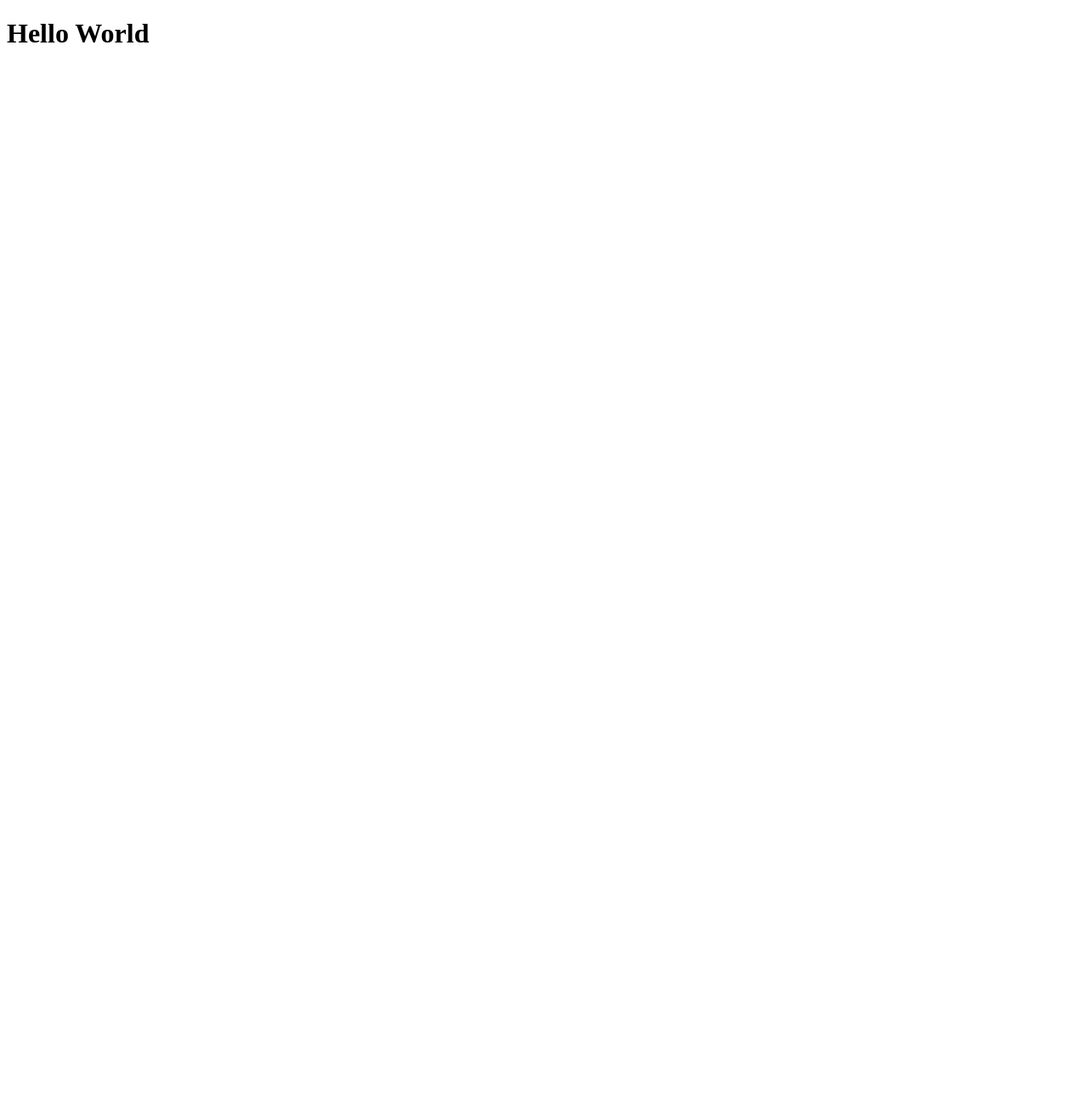
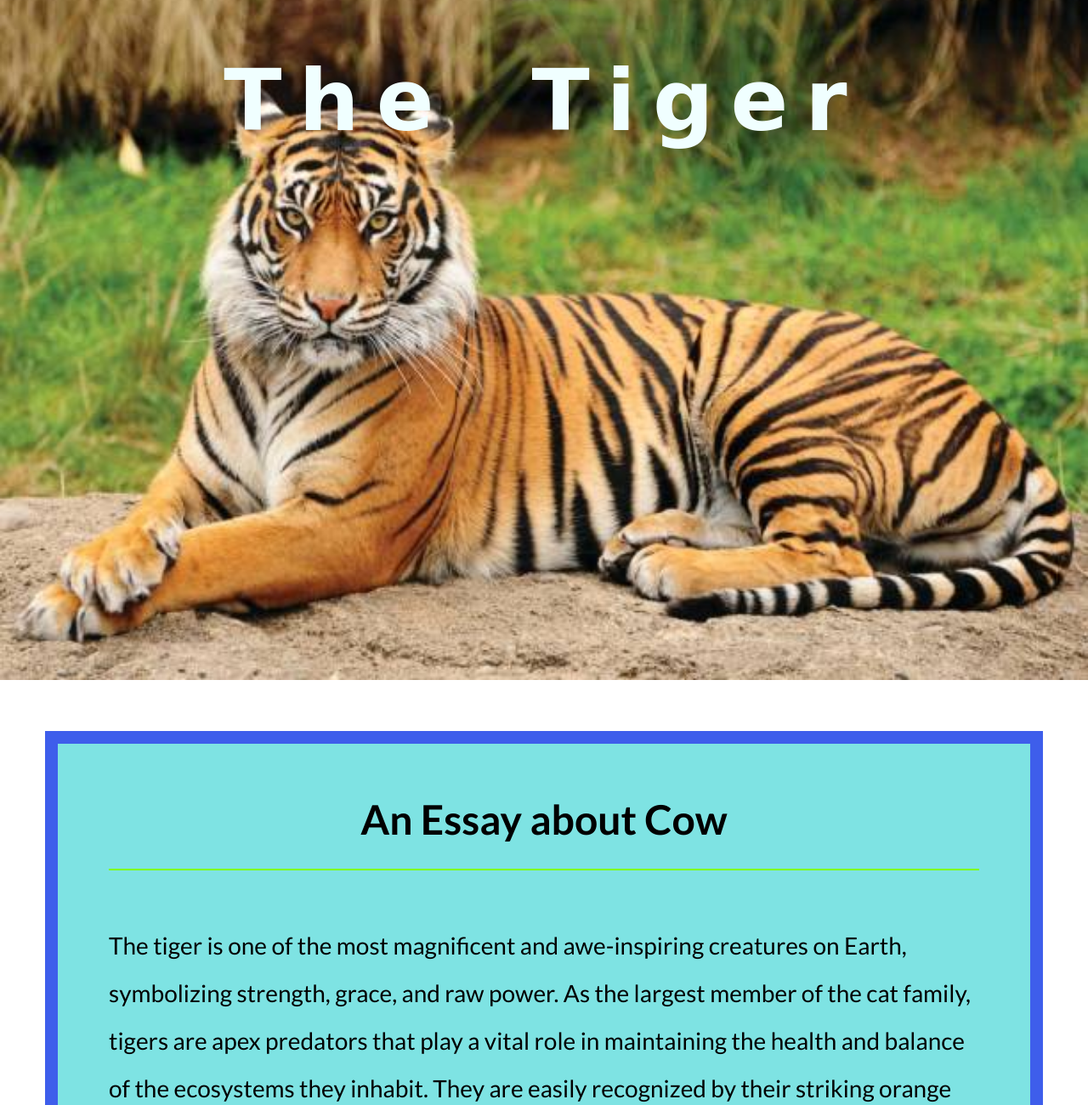
Before and after one commit to Aniksarkar21/conceptual-html-css, a plain HTML site: page index.html in a window 1280 px wide. Shown: the top 1300 px of the page at 85% size. Before the commit the page ends 800 px from the top, so only its background shows below. Drawn offline with Linux system fonts and the light colour scheme.

Commit message:
hero section complete and essay completed

```diff
--- a/index.html
+++ b/index.html
@@ -4,9 +4,24 @@
     <meta charset="UTF-8">
     <meta name="viewport" content="width=device-width, initial-scale=1.0">
     <title>Our Conceptual Page</title>
-    <link rel="stylesheet" href="">
+    <link rel="stylesheet" href="styles/style.css">
+    <link rel="shortcut icon" href="images/tiger icon.png!sw800" type="image/x-icon">
  </head>
  <body>
-    <h1>Hello World</h1>
+    <div class="hero">
+      <h1>The Tiger</h1>
+    </div>
+    <div class="article">
+      <h2>An Essay about Cow</h2>
+      <p>The tiger is one of the most magnificent and awe-inspiring creatures on Earth, symbolizing strength, grace, and raw power. As the largest member of the cat family, tigers are apex predators that play a vital role in maintaining the health and balance of the ecosystems they inhabit. They are easily recognized by their striking orange fur with black vertical stripes, a pattern unique to each individual, much like human fingerprints. Tigers have a muscular build, powerful jaws, sharp claws, and keen senses, making them highly efficient hunters. Native to Asia, tigers are found in a variety of habitats, including dense forests, mangrove swamps, grasslands, and even snowy regions such as the Russian Far East. There are several subspecies of tiger, including the Bengal tiger, Siberian tiger, Indochinese tiger, Malayan tiger, South China tiger, and the Sumatran tiger. Each subspecies is adapted to its specific environment, with variations in size, coat thickness, and behavior. The Bengal tiger is the most numerous and well-known, primarily found in India, while the Siberian tiger, also known as the Amur tiger, is the largest and is adapted to the harsh, cold climates of eastern Russia.
+
+         Tigers are solitary animals, preferring to live and hunt alone except during mating season or when a mother is raising her cubs. They are territorial creatures and mark their territory with scent markings, scratch marks on trees, and vocalizations like roars and growls to ward off intruders. A tiger's territory can span many square kilometers, depending on the availability of prey and water sources. They are carnivorous predators, feeding mainly on large herbivores such as deer, wild boar, and buffalo. Tigers use stealth and camouflage to stalk their prey before launching a surprise attack, typically aiming for the neck or throat to deliver a fatal bite. Unlike other big cats, tigers are excellent swimmers and often enter water bodies to cool off, cross rivers, or even hunt aquatic animals.
+
+         Despite their strength and adaptability, tigers are facing severe threats in the wild. Habitat destruction due to deforestation, agriculture, and human encroachment has led to a dramatic loss of their natural range. Additionally, poaching remains a significant issue, driven by the illegal wildlife trade, where tiger parts are used in traditional medicine, ornaments, and status symbols. These threats have led to a steep decline in tiger populations across their range, and several subspecies, such as the Bali, Javan, and Caspian tigers, have already gone extinct. According to the World Wildlife Fund (WWF), fewer than 4,000 wild tigers remain today. Conservation efforts are underway globally to protect tigers and their habitats, including establishing and maintaining protected reserves, implementing anti-poaching measures, and raising awareness about the importance of tiger conservation. International cooperation, such as the Global Tiger Initiative and the efforts of countries with wild tiger populations, aims to double the number of wild tigers through strategic planning, monitoring, and community engagement.
+
+         Tigers also hold immense cultural, spiritual, and symbolic significance in many Asian cultures. In Hindu mythology, the tiger is associated with the goddess Durga, who rides a tiger and symbolizes the triumph of good over evil. In Chinese culture, the tiger is considered one of the twelve zodiac animals and represents power, courage, and protection. The tiger's image is widely used in art, literature, and folklore, often embodying the spirit of wild nature and untamed beauty. As a charismatic megafauna, the tiger serves as a flagship species for conservation, meaning that efforts to save tigers also benefit countless other species that share their habitats.
+
+         In conclusion, the tiger is more than just a wild animal—it is a symbol of nature’s majesty and complexity. Its survival is closely linked to the health of the ecosystems it inhabits, making its conservation crucial not only for biodiversity but for the well-being of the planet. The decline of tigers in the wild is a sobering reminder of the impact humans have on the natural world, but it also serves as a call to action. By protecting tigers, we are also protecting forests, rivers, and countless other species that depend on these environments. Continued awareness, education, and international cooperation are key to ensuring that future generations will have the opportunity to witness the beauty and power of the tiger in the wild, not just in books or zoos. The roar of the tiger must not be silenced. </p>
+    </div>
  </body>
  </html>
--- a/styles/style.css
+++ b/styles/style.css
@@ -0,0 +1,58 @@
+@import url('https://fonts.googleapis.com/css2?family=Lato:ital,wght@0,100;0,300;0,400;0,700;0,900;1,100;1,300;1,400;1,700;1,900&display=swap');
+
+
+
+*{
+    margin: 0;
+    padding: 0;
+    font-family: "Lato", sans-serif;
+}
+
+.hero{
+    background-image: url('../images/tiger2.jpg');
+    background-size: cover;
+    background-position: bottom center;
+    height: 100vh;
+}
+.hero h1{
+    color: azure;
+    font-size: 100px;
+    text-align: center;
+    font-weight: 900;
+    font-family: cursive;
+    word-spacing: 40px;
+    letter-spacing: 20px;
+    padding: 60px;
+
+
+}
+.article{
+    width: 80%;
+    margin: 60px auto;
+    border-width: 15px;
+    border-color: rgb(62, 94, 235);
+    border-style: solid;
+    background-color: rgb(126, 227, 227);
+    padding: 60px;
+}
+.article h2{
+    text-align: center;
+    font-size: 48px;
+
+    border-style: solid;
+    border-width: 2px;
+    border-top: 0;
+    border-left: 0;
+    border-right: 0;
+    border-color: chartreuse;
+    padding-bottom: 30px;
+    margin-bottom: 60px;
+}
+
+.article p{
+    font-size: 28px;
+    line-height: 2em;
+}
+.article p .img{
+    font-size: 2rem;
+}
```
Also changed, not shown: images/Tiger.jpg (added), images/tiger2.jpg (added), 1 other file.
